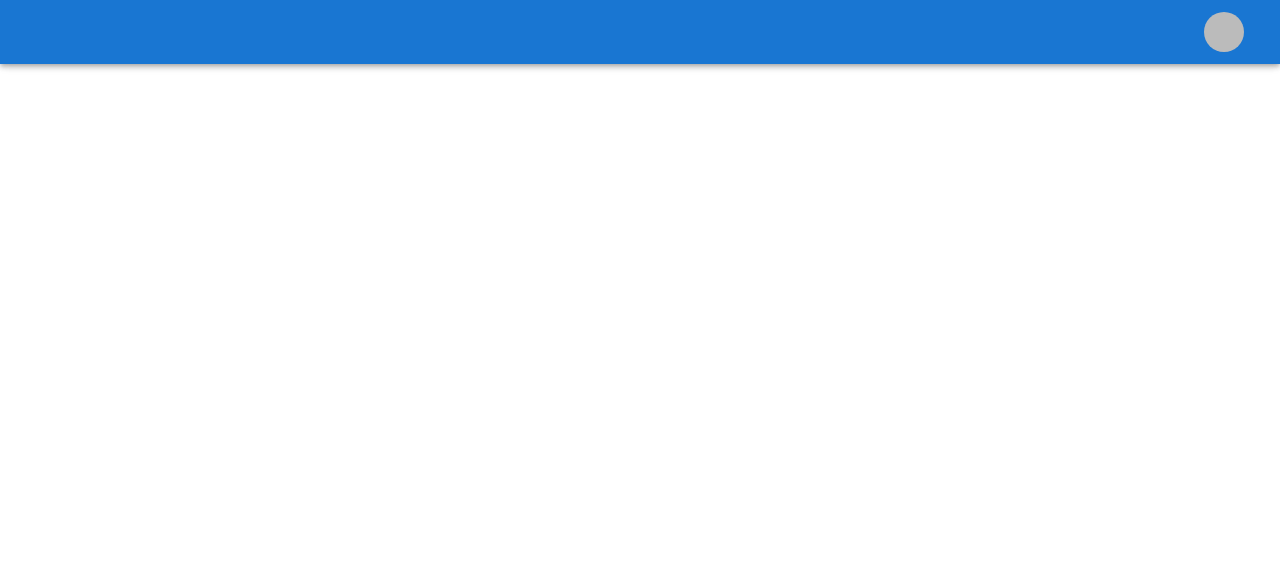
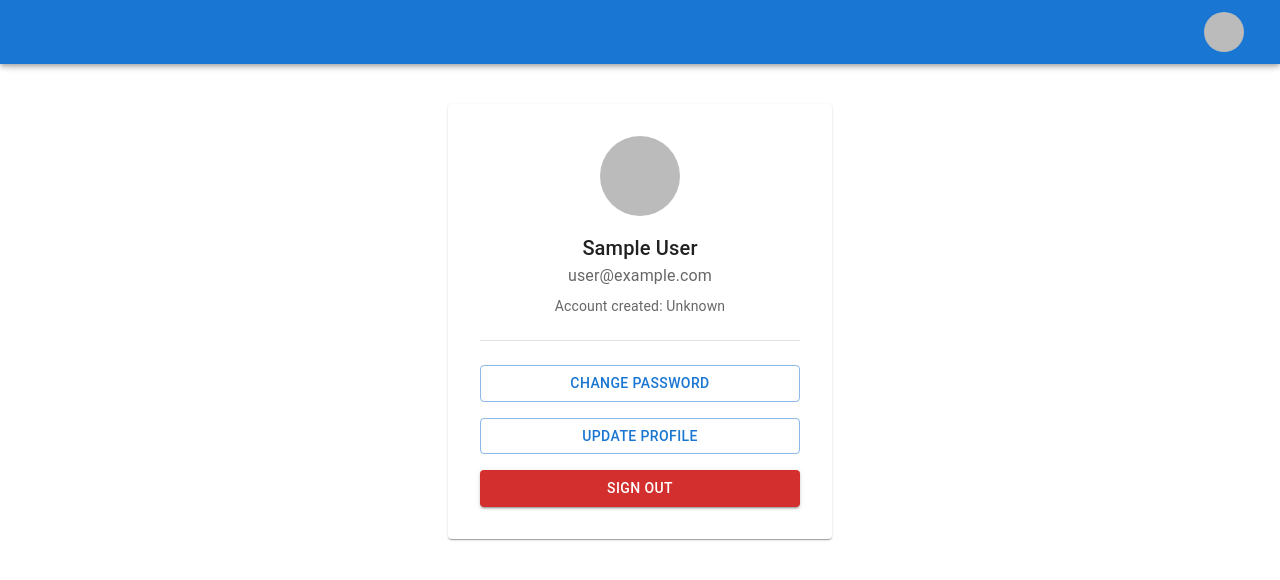
Before and after one commit to TheCaramelion/fintrack, a React (Vite) app: page /profile in a window 1280 px wide. Shown: the top 580 px of the page. Built offline with nearby package versions, Linux system fonts and the light colour scheme; no server answers; sample sign-in values are in the browser's storage; some icons are missing.

Commit message:
Profile update

```diff
--- a/src/pages/Profile.tsx
+++ b/src/pages/Profile.tsx
@@ -1,15 +1,44 @@
 import AppLayout from "../components/AppLayout";
 import useAuthRedirect from "../hooks/useAuthRedirect";
-import { Box } from '@mui/material';
+import { Box, Avatar, Typography, Paper, Divider, Button, Stack } from '@mui/material';
+import { auth } from '../firebase';
 
 export default function Profile() {
     useAuthRedirect();
+    const user = auth.currentUser;
+
+    const createdAt = user?.metadata?.creationTime
+        ? new Date(user.metadata.creationTime).toLocaleDateString('es-ES')
+        : "Unknown";
 
     return (
-        <>
-            <AppLayout>
-                <Box/>
-            </AppLayout>
-        </>
-    )
+        <AppLayout>
+            <Box sx={{ display: 'flex', justifyContent: 'center', mt: 8 }}>
+                <Paper sx={{ p: 4, minWidth: 320, textAlign: 'center' }}>
+                    <Avatar
+                        src={user?.photoURL}
+                        alt={user?.email}
+                        sx={{ width: 80, height: 80, mx: 'auto', mb: 2 }}
+                    />
+                    <Typography variant="h6">{user?.displayName || "No Name"}</Typography>
+                    <Typography variant="body1" color="text.secondary">{user?.email}</Typography>
+                    <Typography variant="body2" color="text.secondary" sx={{ mt: 1 }}>
+                        Account created: {createdAt}
+                    </Typography>
+                    <Divider sx={{ my: 3 }} />
+                    <Stack spacing={2}>
+                        <Button variant="outlined" color="primary" fullWidth>
+                            Change Password
+                        </Button>
+                        <Button variant="outlined" color="primary" fullWidth>
+                            Update Profile
+                        </Button>
+                        <Button variant="contained" color="error" fullWidth onClick={() => auth.signOut()}>
+                            Sign Out
+                        </Button>
+                    </Stack>
+                </Paper>
+            </Box>
+        </AppLayout>
+    );
 }
```
